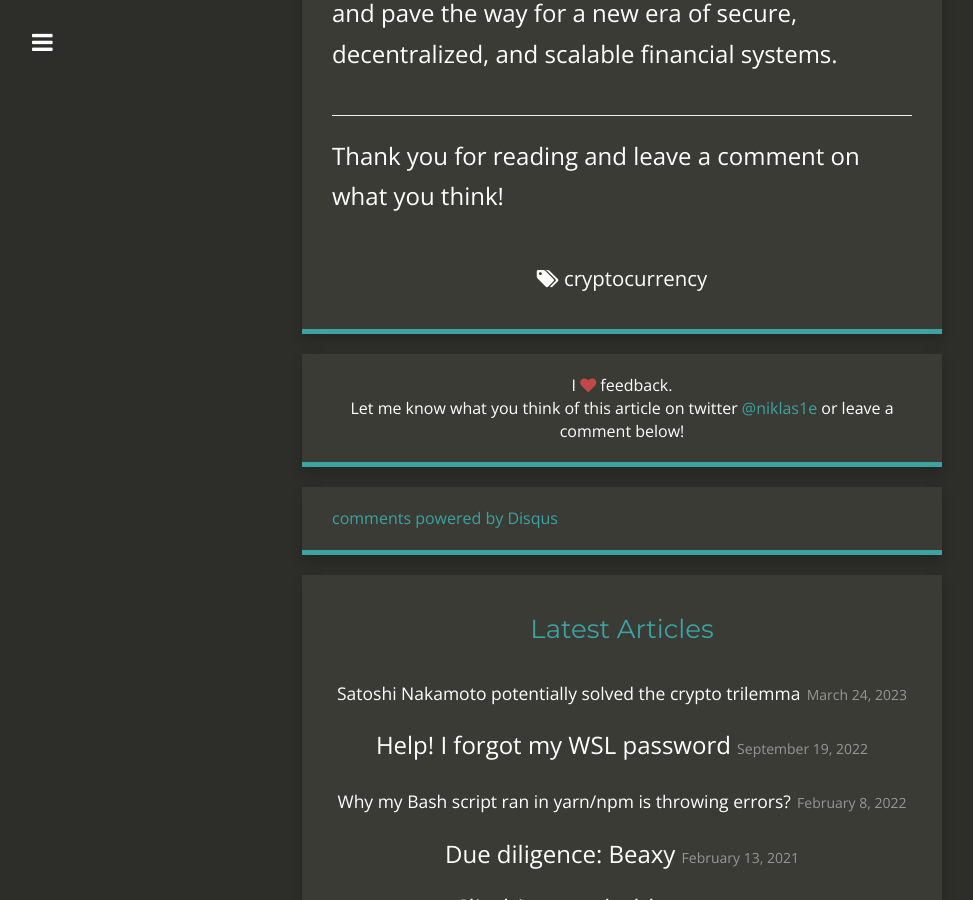
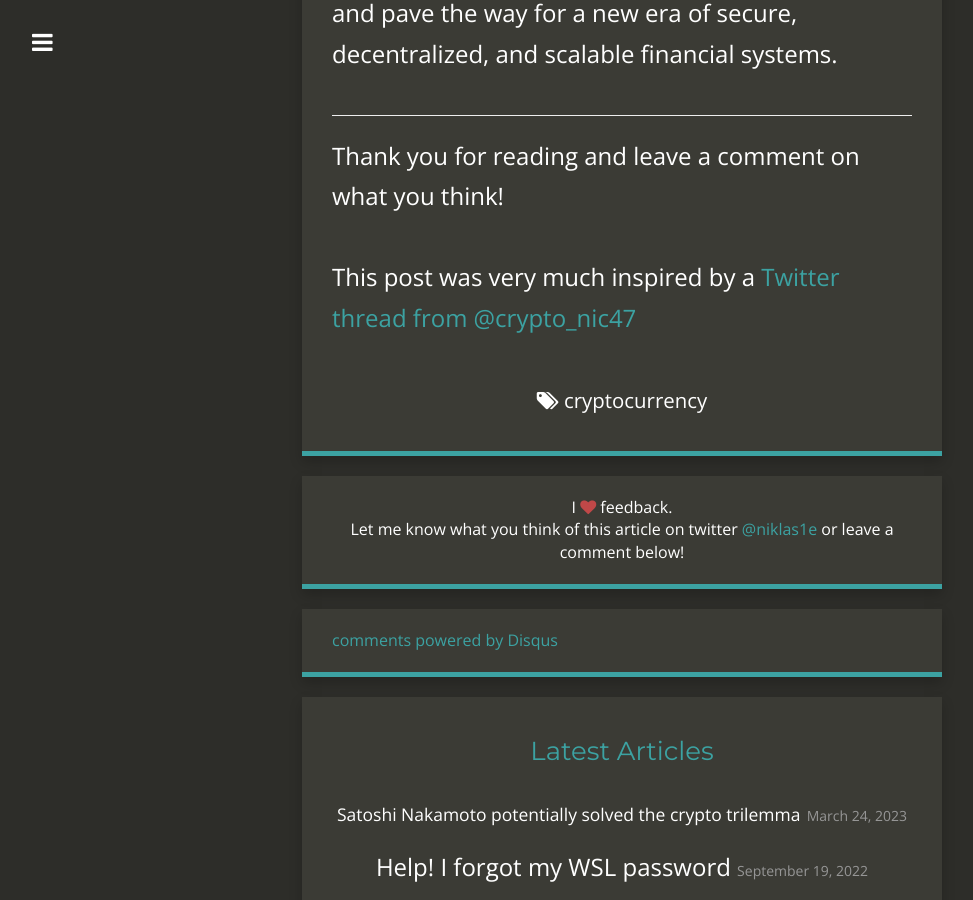
Before and after one commit to niklas-e/niklas-e.github.io, a Jekyll site: the page built from _posts/2023-03-24-satoshi-nakamoto-potentially-solved-the-crypto-trilemma.md, in a window 1280 px wide and 900 px high, scrolled down 9879 px. Shown: the whole window, without its empty margins (18-991 px from the left). Built offline with Jekyll 4.4.1, drawn with Linux system fonts in a browser that asks for light colours; nearby versions of some CDN libraries; comment, search, counter and statistics services are not loaded.

Commit message:
Added inspiration source to the last post

```diff
--- a/_posts/2023-03-24-satoshi-nakamoto-potentially-solved-the-crypto-trilemma.md
+++ b/_posts/2023-03-24-satoshi-nakamoto-potentially-solved-the-crypto-trilemma.md
@@ -97,3 +97,5 @@ Regardless of whether Yonatan is Satoshi Nakamoto or not, his work has undeniabl
 ---
 
 Thank you for reading and leave a comment on what you think!
+
+This post was very much inspired by a [Twitter thread from @crypto_nic47](https://twitter.com/crypto_nic47/status/1594693316624400384?s=20){:target='_blank'}
```
